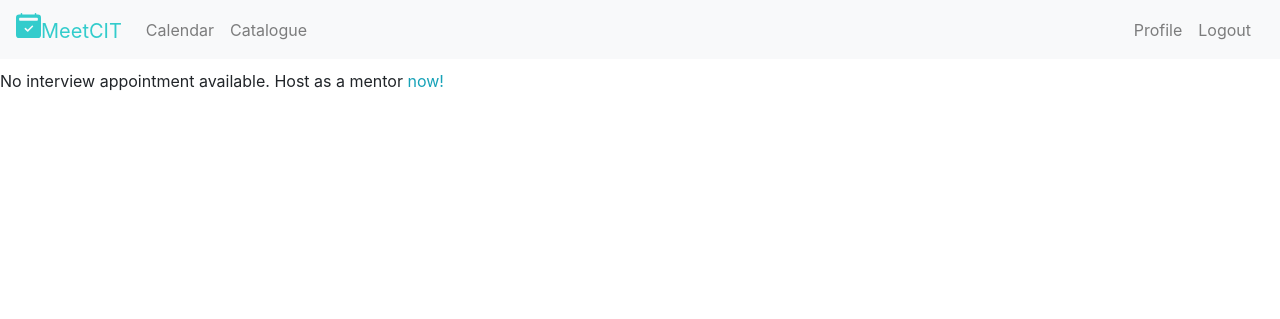
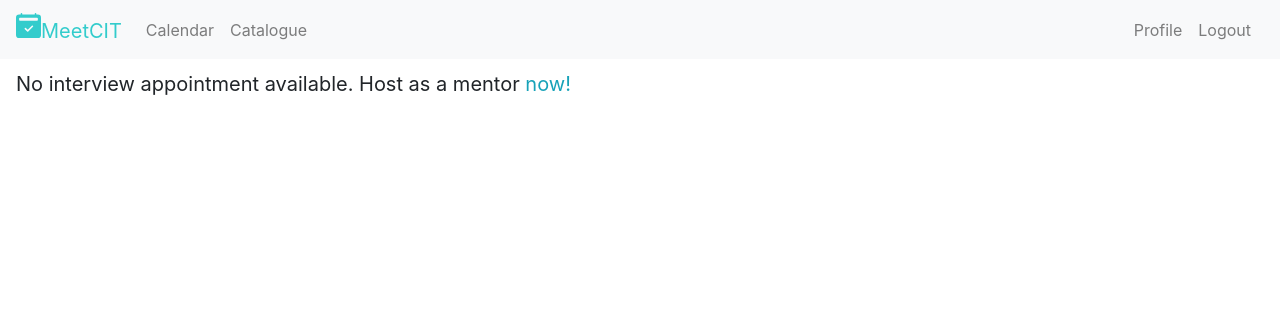
Before and after one commit to Asuka-neko/MeetCIT, a Django app: page /catalogue/ in a window 1280 px wide. Shown: the top 319 px of the page. Run offline with Django 4.2, Linux system fonts and the light colour scheme; the visitor is signed in with stand-in values (Sample User, id 1); data comes from the database, SQL or seed files in the repository; data that the repository does not hold is empty; some libraries are stand-ins or nearby versions.

Commit message:
improve css

```diff
--- a/MeetCIT/cal/static/cal/css/styles.css
+++ b/MeetCIT/cal/static/cal/css/styles.css
@@ -90,3 +90,7 @@ ul {
 a {
   color: #17a2b8;
 }
+
+p {
+  font-size: 20px
+}
--- a/MeetCIT/cal/templates/cal/event.html
+++ b/MeetCIT/cal/templates/cal/event.html
@@ -5,9 +5,6 @@ Event
 {% endblock %}
 
 {% block content %}
-<div class="clearfix">
-  <a class="btn btn-info left" href="{% url 'cal:calendar' %}"> Calendar </a>
-</div>
 
 {% if form.errors %}
     {% for field in form %}
--- a/MeetCIT/cal/templates/cal/event_edit.html
+++ b/MeetCIT/cal/templates/cal/event_edit.html
@@ -5,9 +5,6 @@ Event
 {% endblock %}
 
 {% block content %}
-<div class="clearfix">
-  <a class="btn btn-info left" href="{% url 'cal:calendar' %}"> Calendar </a>
-</div>
 
 {% if form.errors %}
     {% for field in form %}
--- a/MeetCIT/cal/templates/cal/event_view.html
+++ b/MeetCIT/cal/templates/cal/event_view.html
@@ -5,9 +5,6 @@ Event
 {% endblock %}
 
 {% block content %}
-<div class="clearfix">
-  <a class="btn btn-info left" href="{% url 'cal:calendar' %}"> Calendar </a>
-</div>
 
 <div class="ml-3">
   <p>mentor: {{mentor}}</p>
--- a/MeetCIT/cal/templates/homepage/catalogue.html
+++ b/MeetCIT/cal/templates/homepage/catalogue.html
@@ -3,6 +3,7 @@
 {% block content %}
 
 {% if earliest_slots_list %}
+<div class="ml-3">
 <p>Currently available interview appointments:</p>
 <ul>
     {% for query in earliest_slots_list %}
@@ -16,10 +17,12 @@
     </li>
     {% endfor %}
 </ul>
-
+</div>
 
 {% else %}
+<div class="ml-3">
 <p>No interview appointment available. Host as a mentor <a href="{% url 'cal:event_new' %}">now!</a></p>
+</div>
 
 {% endif %}
 {% endblock %}
```
Also changed, not shown: MeetCIT/cal/templates/homepage/index.html (+7 -1 lines), MeetCIT/cal/static/cal/css/index.css (line endings or trailing spaces).
